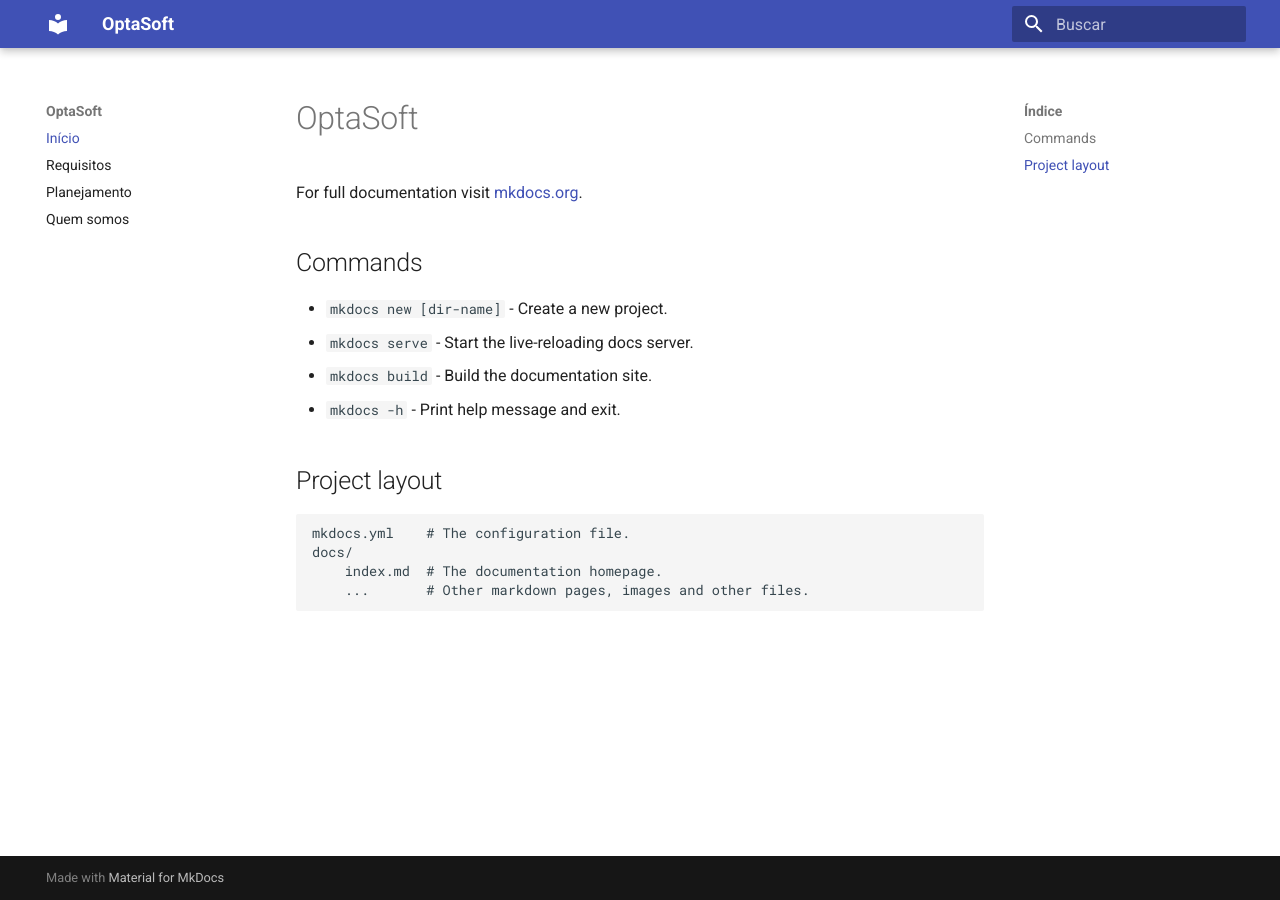
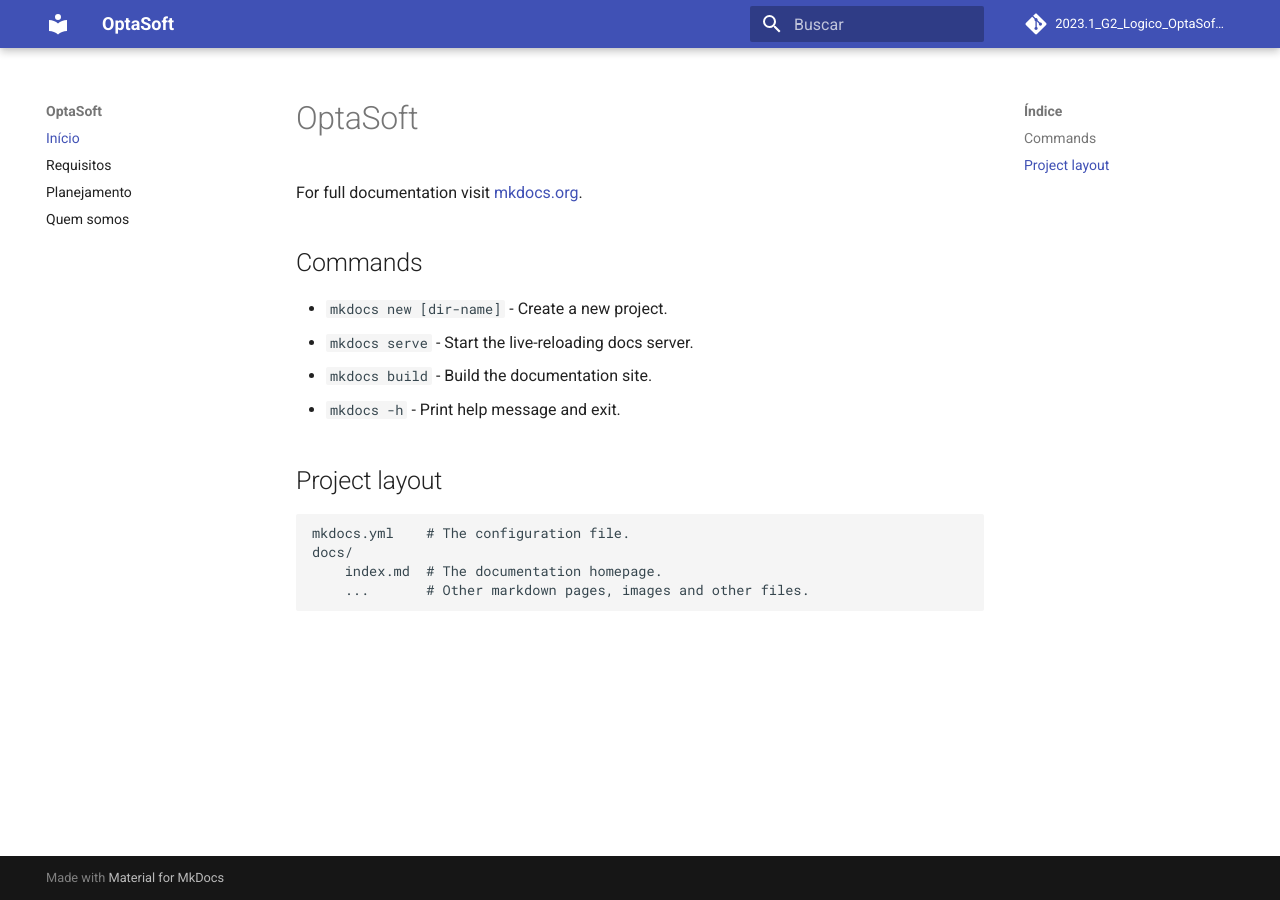
Before and after one commit to UnBParadigmas2023-1-Turma02/2023.1_G2_Logico_OptaSoftware, an MkDocs documentation site: the page built from pages/docs/index.md, in a window 1280 px wide. Built offline with MkDocs 1.6.1 and Material for MkDocs 9.7.7, drawn with Linux system fonts in a browser that asks for light colours; comment, search, counter and statistics services are not loaded; some of the changed lines change nothing that is shown.

Commit message:
feat: ci/cd da documentacao

```diff
--- a/pages/mkdocs.yml
+++ b/pages/mkdocs.yml
@@ -1,7 +1,7 @@
 site_name: OptaSoft
 
-# repo_name: '2023.1_G2_Logico_OptaSoftware'
-# repo_url: 'https://github.com/UnBParadigmas2023-1-Turma02/2023.1_G2_Logico_OptaSoftware'
+repo_name: '2023.1_G2_Logico_OptaSoftware'
+repo_url: 'https://github.com/UnBParadigmas2023-1-Turma02/2023.1_G2_Logico_OptaSoftware'
 
 theme:
   name: material
```
Also changed, not shown: 1 other file.
